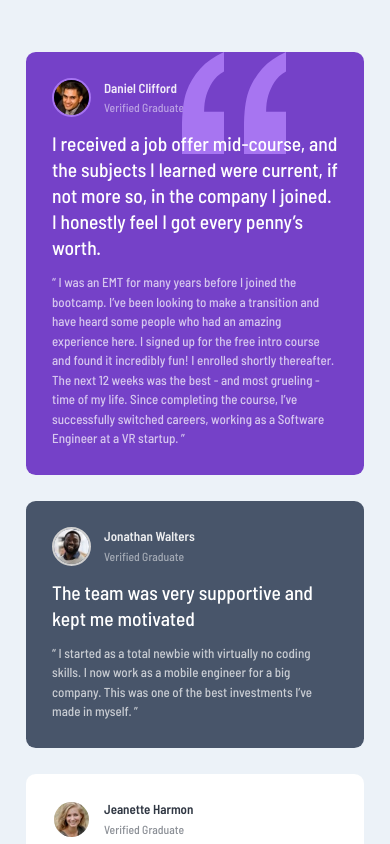
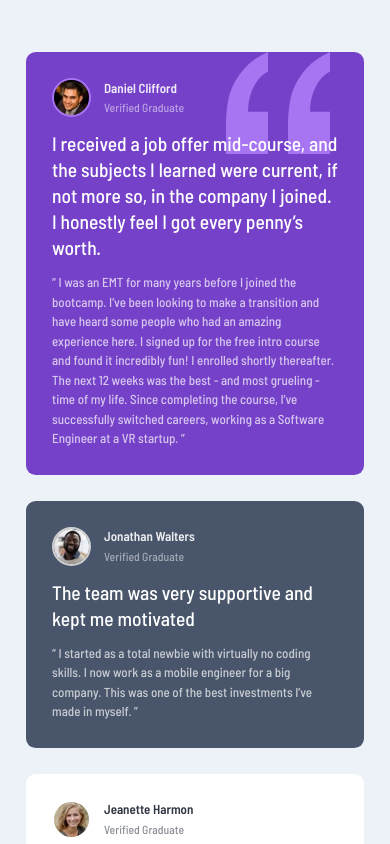
Before and after one commit to JonMStevens/frontend-mentor-testimonials-grid-section, a plain HTML site: page index.html in a window 390 px wide. Shown: the top 844 px of the page. Drawn offline with Linux system fonts and the light colour scheme.

Commit message:
improve quote img location for small screens

```diff
--- a/styles.css
+++ b/styles.css
@@ -85,6 +85,7 @@ section:nth-of-type(5) {
   grid-template-rows: 1fr 1fr;
   align-items: center;
   margin-bottom: 1rem;
+  z-index: 100;
 }
 
 .credit > img {
@@ -148,7 +149,7 @@ blockquote {
 img[src='images/bg-pattern-quotation.svg'] {
   position: absolute;
   top: 0;
-  right: 6rem;
+  right: 10%;
   z-index: 0;
 }
 
```
